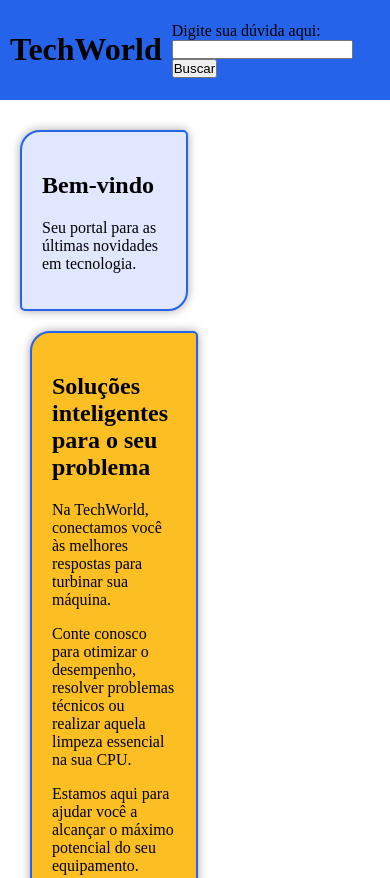
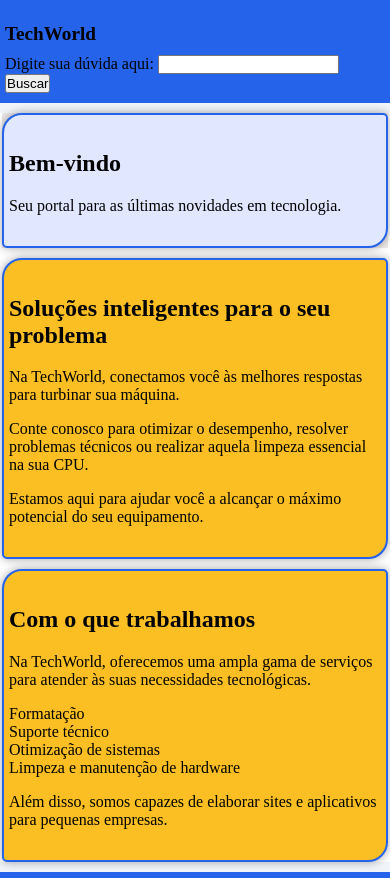
Before and after one commit to Vitor-Nascimento-Junior/TECHWORLD, a plain HTML site: page index.html in a window 390 px wide. Shown: the top 878 px of the page. Drawn offline with Linux system fonts and the light colour scheme.

Commit message:
Add responsive styles for tablet, mobile, and large screens
Introduced media queries to improve layout responsiveness across devices. Adjusted paddings, margins, and font sizes for main, header, nav, section, and #box-bem-vindo elements to ensure better display on tablets, mobile phones, and large screens.

```diff
--- a/style/style.css
+++ b/style/style.css
@@ -54,11 +54,12 @@ header nav {
 
 main{
     background-color: white;
-    padding: 20px;
+    padding: 0px;
 }
 
 #inicio{
-
+    background-color: rgb(236, 232, 232);
+    margin: 0px;
 }
 
 section {
@@ -104,3 +105,65 @@ footer{
         --cor-fundo: #0f172a;
     }
 }
+
+/* Responsividade para tablets e telas médias */
+@media (max-width: 900px) {
+    section {
+        width: 100%;
+        max-width: 100%;
+        margin: 10px 0;
+        display: block;
+    }
+    header nav {
+        width: auto;
+        flex-direction: column;
+        align-items: flex-end;
+    }
+    main {
+        padding: 0 10px;
+    }
+}
+
+/* Responsividade para celulares */
+@media (max-width: 600px) {
+    header {
+        flex-direction: column;
+        align-items: flex-start;
+        padding: 10px 5px;
+    }
+    header h1 {
+        font-size: 1.2em;
+        margin-bottom: 10px;
+    }
+    header nav {
+        padding: 0;
+        width: 100%;
+        justify-content: flex-start;
+    }
+    section, #box-bem-vindo {
+        width: 100%;
+        max-width: 100%;
+        margin: 10px 0;
+        padding: 15px 5px;
+        font-size: 1em;
+    }
+    main {
+        padding: 0 2px;
+    }
+}
+
+/* Responsividade para TVs e telas grandes */
+@media (min-width: 1600px) {
+    main {
+        max-width: 1400px;
+        margin: 0 auto;
+    }
+    section {
+        font-size: 1.3em;
+        max-width: 600px;
+    }
+    #box-bem-vindo {
+        max-width: 700px;
+        font-size: 1.2em;
+    }
+}
```
